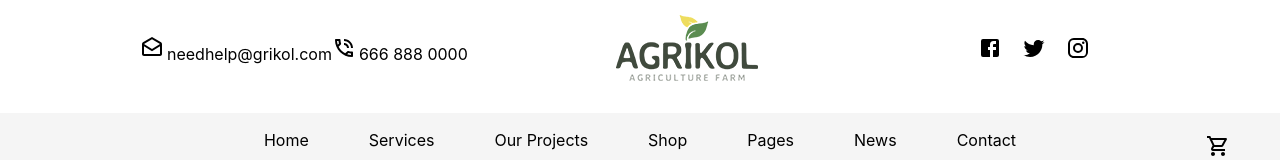
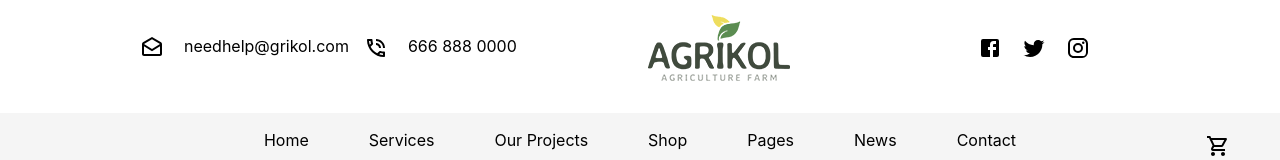
Before and after one commit to yuvajax/project, a React (Create React App) app: page / in a window 1280 px wide. Shown: the top 160 px of the page. Built offline with nearby package versions, Linux system fonts and the light colour scheme.

Commit message:
project deploy by yuva

```diff
--- a/src/component/Comp1.css
+++ b/src/component/Comp1.css
@@ -8,15 +8,19 @@ li,a{
     float: left;
     margin-left: 100px;
     margin-top: 20px;
+    padding-top: 0px;
     text-decoration: none;
     color: black;
     overflow: hidden;
     overflow-x: hidden;
     overflow-y: hidden;
 }
+.inner-container ul{
+    display: flex;
+    flex-direction: row;
+}
 .inner-container li a{
-    margin-left: -7px;
-    color: black;
+    padding-right: 15px;
 }
 .second-container{
     float: right;
--- a/src/component/Comp6.css
+++ b/src/component/Comp6.css
@@ -18,8 +18,8 @@
 .innersubconatiner{
     display: flex;
     margin-top: 20px;
-    margin-left: 150px;
     margin-right: 0%;
+    justify-content: center;
 }
 .innersubdiv1,.innersubdiv2,.innersubdiv3{
     margin-left: 50px;
```
